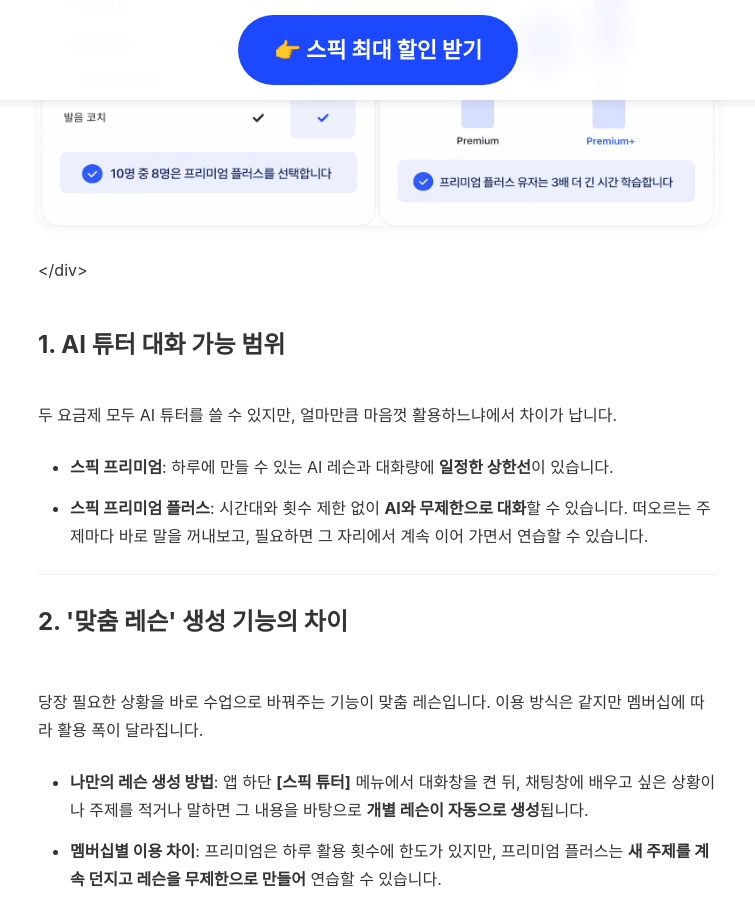
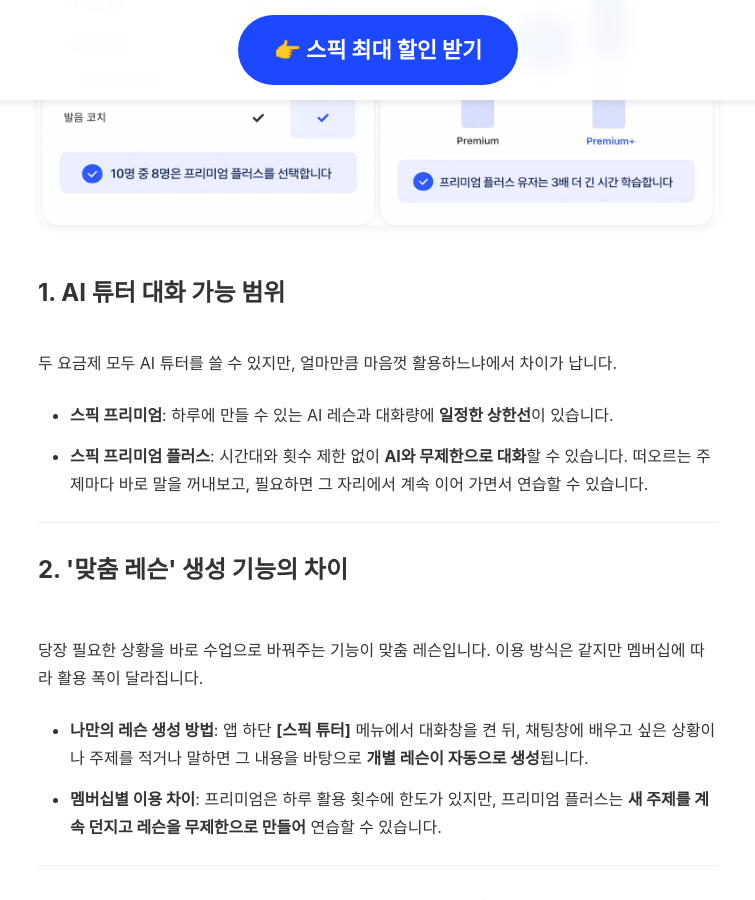
Before and after one commit to kjsjdw/speak_event_page, a Jekyll site: the page built from premium-vs-plus.md, in a window 1280 px wide and 900 px high, scrolled down 1313 px. Shown: the whole window, without its empty margins (262-1017 px from the left). Built offline with Jekyll 4.4.1, drawn with Linux system fonts in a browser that asks for light colours; some web fonts are replaced.

Commit message:
Update premium-vs-plus.md

```diff
--- a/premium-vs-plus.md
+++ b/premium-vs-plus.md
@@ -32,7 +32,7 @@ image: /content/images/premium-vs-plus.jpg
   </ol>
 </div>
 
-><div class='step-media' style='margin: 30px 0;'>
+<div class='step-media' style='margin: 30px 0;'>
   <img src='/content/images/premium-vs-plus-compare.png' width='100%' alt='스픽 요금제 비교' title='스픽 프리미엄 및 프리미엄 플러스 요금제 혜택 상세 비교' style='display: block; margin: 0 auto; width: 100%; height: auto; max-width: 100%;'>
 </div>
 
```
